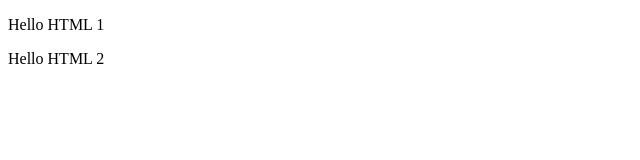
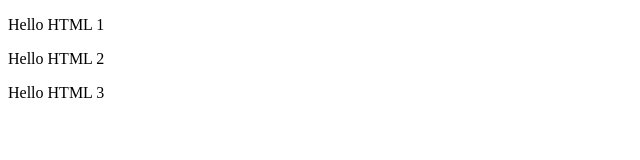
Before and after one commit to GabrielCavallari/bootcamp-devjr, a plain HTML site: page index.html in a window 1280 px wide. Shown: the whole page, without its empty margins (0-640 px from the left). Drawn offline with Linux system fonts and the light colour scheme.

Commit message:
Segunda alteração

```diff
--- a/index.html
+++ b/index.html
@@ -8,5 +8,6 @@
 <body>
     <P>Hello HTML 1</P>
     <P>Hello HTML 2</P>
+    <P>Hello HTML 3</P>
 </body>
 </html>
```
